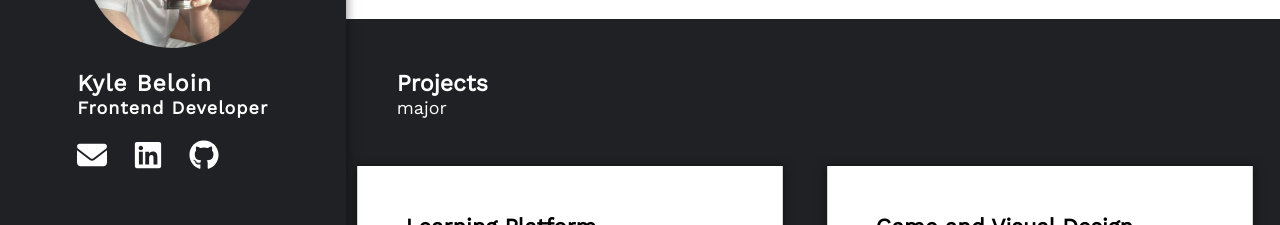
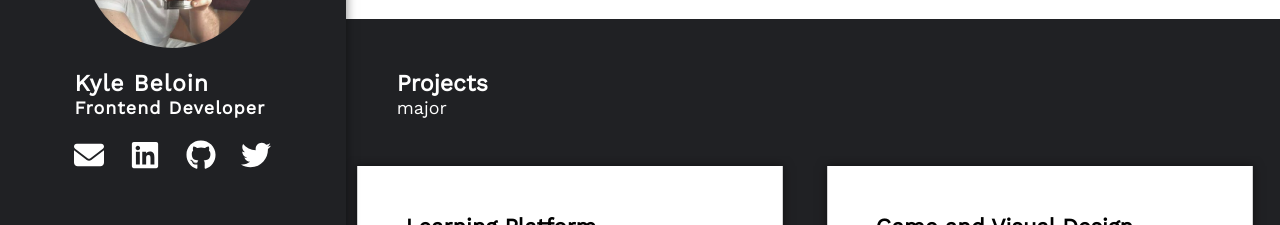
Before and after one commit to kylebeloin/kyle-beloin-personal-site, a React (Create React App) app: page / in a window 1280 px wide. Shown: the part 336-561 px from the top of the page. Built offline with nearby package versions, Linux system fonts and the light colour scheme.

Commit message:
Added twitter - removed photo.

```diff
--- a/src/common/icons.tsx
+++ b/src/common/icons.tsx
@@ -194,5 +194,16 @@
           ></path>
         </svg>
       );
+    case "twitter":
+      return (
+        <svg
+          width="30"
+          height="30"
+          xmlns="http://www.w3.org/2000/svg"
+          viewBox="0 0 512 512"
+        >
+          <path d="M459.37 151.716c.325 4.548.325 9.097.325 13.645 0 138.72-105.583 298.558-298.558 298.558-59.452 0-114.68-17.219-161.137-47.106 8.447.974 16.568 1.299 25.34 1.299 49.055 0 94.213-16.568 130.274-44.832-46.132-.975-84.792-31.188-98.112-72.772 6.498.974 12.995 1.624 19.818 1.624 9.421 0 18.843-1.3 27.614-3.573-48.081-9.747-84.143-51.98-84.143-102.985v-1.299c13.969 7.797 30.214 12.67 47.431 13.319-28.264-18.843-46.781-51.005-46.781-87.391 0-19.492 5.197-37.36 14.294-52.954 51.655 63.675 129.3 105.258 216.365 109.807-1.624-7.797-2.599-15.918-2.599-24.04 0-57.828 46.782-104.934 104.934-104.934 30.213 0 57.502 12.67 76.67 33.137 23.715-4.548 46.456-13.32 66.599-25.34-7.798 24.366-24.366 44.833-46.132 57.827 21.117-2.273 41.584-8.122 60.426-16.243-14.292 20.791-32.161 39.308-52.628 54.253z" />
+        </svg>
+      );
   }
 }
--- a/src/data/global.tsx
+++ b/src/data/global.tsx
@@ -2,4 +2,5 @@
   email: "mailto:me@kylebeloin.com",
   linkedin: "https://www.linkedin.com/in/kbeloin/",
   github: "https://github.com/kbeloin",
+  twitter: "https://twitter.com/kylebeloin",
 };
```
Also changed, not shown: src/assets/images/profile.jpg (deleted).
